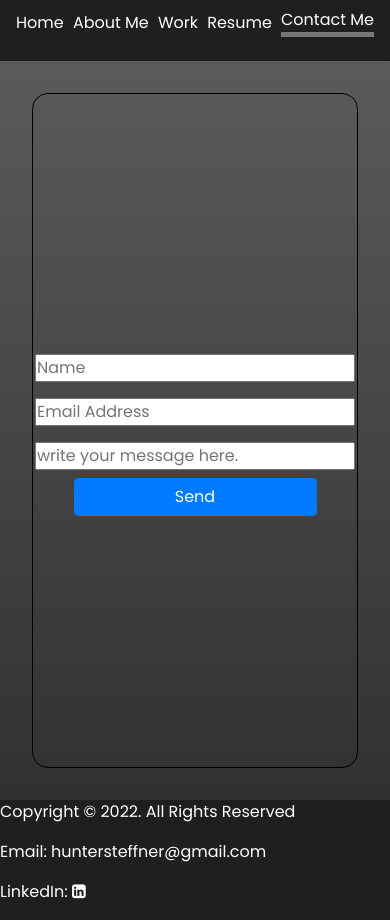
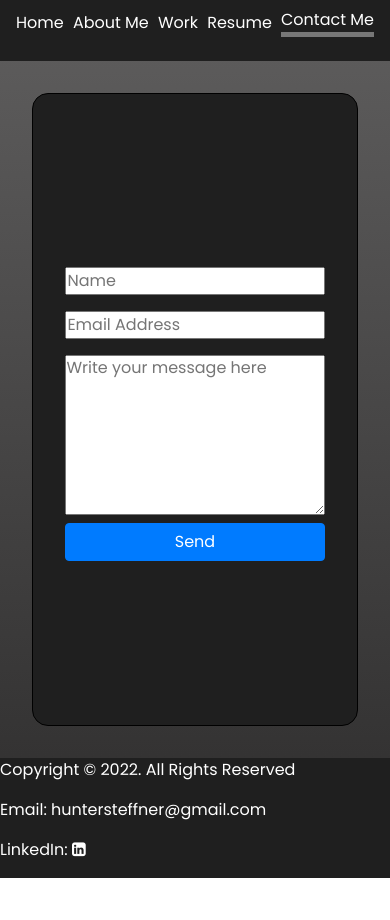
Before and after one commit to huntersteffner/Portfolio-with-React, a React (Create React App) app in the folder portfolio-with-react/: page /Portfolio-with-React/contact in a window 390 px wide. After the commit the page ends 878 px from the top, so only its background shows below. Built offline with nearby package versions, Linux system fonts and the light colour scheme.

Commit message:
Changes to contact us page

```diff
--- a/portfolio-with-react/src/App.css
+++ b/portfolio-with-react/src/App.css
@@ -142,6 +142,7 @@ body {
 
 .form-container {
   border: 1px solid black;
+  background-color: var(--dark-bg-color);
   border-radius: 1rem;
   display: flex;
   justify-content: center;
@@ -151,14 +152,20 @@ body {
 }
 .contact-form {
   margin: 1rem;
-  width: 75%;
+  width: 50%;
   display: flex;
   flex-direction: column;
   justify-content: center;
   align-items: center;
 }
 .form-input {
-  margin: .5rem;
+  margin: .5rem 0;
+  width: 100%;
+}
+.form-input-text {
+  margin: .5rem 0;
+  width: 100%;
+  height: 10rem;
 }
 .form-btn {
   display: block;
@@ -188,7 +195,7 @@ body {
    flex-wrap: wrap;
   }
   .skills {
-    width: 45%;
+    width: 60%;
     padding: 1rem;
     border: black 1px solid;
     border-radius: 5px;
@@ -200,4 +207,10 @@ body {
   .skills li {
     font-size: .9rem;
   }
+  .contact-form {
+    width: 80%;
+  }
+  .form-container {
+    height: 75vh;
+  }
 }
--- a/portfolio-with-react/src/components/Contact.js
+++ b/portfolio-with-react/src/components/Contact.js
@@ -14,29 +14,33 @@ export default function Contact() {
             name="_subject"
             value="New email from Portfolio"
           />
-          <div className="form-input">
-            <input type="text" name="name" placeholder="Name" required />
-          </div>
-          <div className="form-input">
+
           <input
+            className="form-input"
+            type="text"
+            name="name"
+            placeholder="Name"
+            required
+          />
+
+          <input
+            className="form-input"
             type="email"
             name="email"
             placeholder="Email Address"
             required
           />
-          </div>
-          <div className="form-input">
-            <input
-              type="text"
+
+          <textarea
+            className="form-input-text"
+            placeholder="Write your message here"
             name="message"
-              placeholder="write your message here."
+
           />
-          </div>
 
           <button className="form-btn btn btn-primary" type="submit">
             Send
           </button>
-
         </form>
       </div>
     </div>
```
Lines whose indentation alone changed are shown as unchanged.
